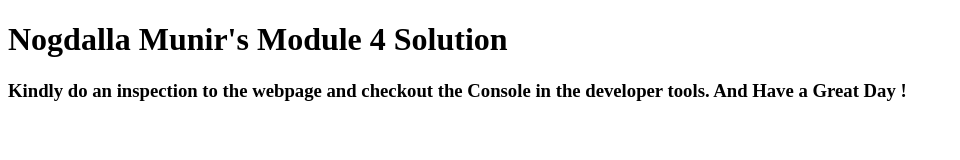
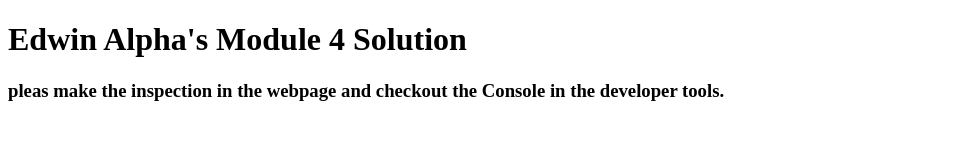
Before and after one commit to EDWIN342266/Edwin.github.io, a plain HTML site: page module 4solution/index.html in a window 1280 px wide. Shown: the whole page, without its empty margins (0-960 px from the left). Drawn offline with Linux system fonts and the light colour scheme.

Commit message:
Update index.html

```diff
--- a/module 4solution/index.html
+++ b/module 4solution/index.html
@@ -2,7 +2,7 @@
 <html>
 <head>
   <meta charset="utf-8">
-  <title>Module 4 Coding Assignment (The Solution)</title>
+  <title>Module 4 Solution</title>
   <script>
     var names = [];
   </script>
@@ -11,7 +11,7 @@
   <script src="script.js"></script>
 </head>
 <body>
-  <h1>Nogdalla Munir's Module 4 Solution</h1>
-  <h3> Kindly do an inspection to the webpage and checkout the Console in the developer tools. And Have a Great Day ! </h3>
+  <h1>Edwin Alpha's Module 4 Solution</h1>
+  <h3> pleas make the inspection in the webpage and checkout the Console in the developer tools. </h3>
 </body>
 </html>
```
